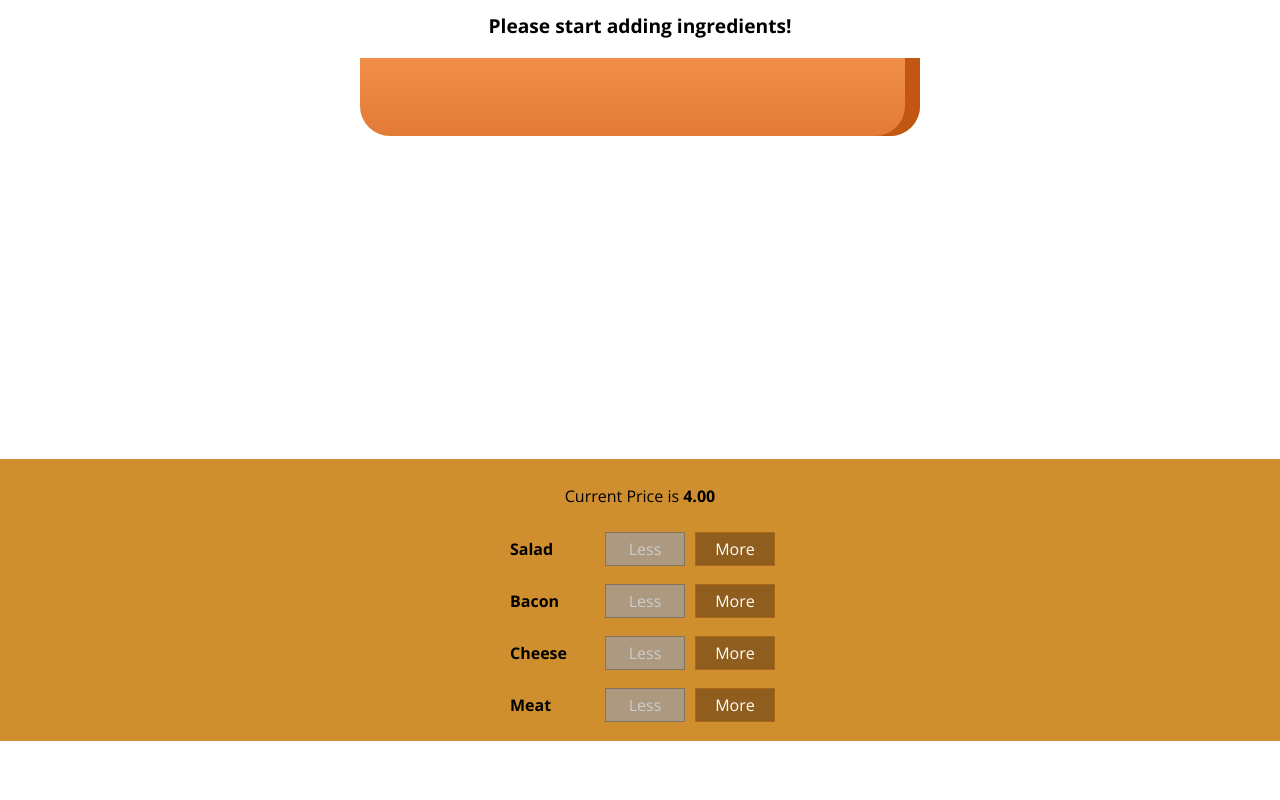
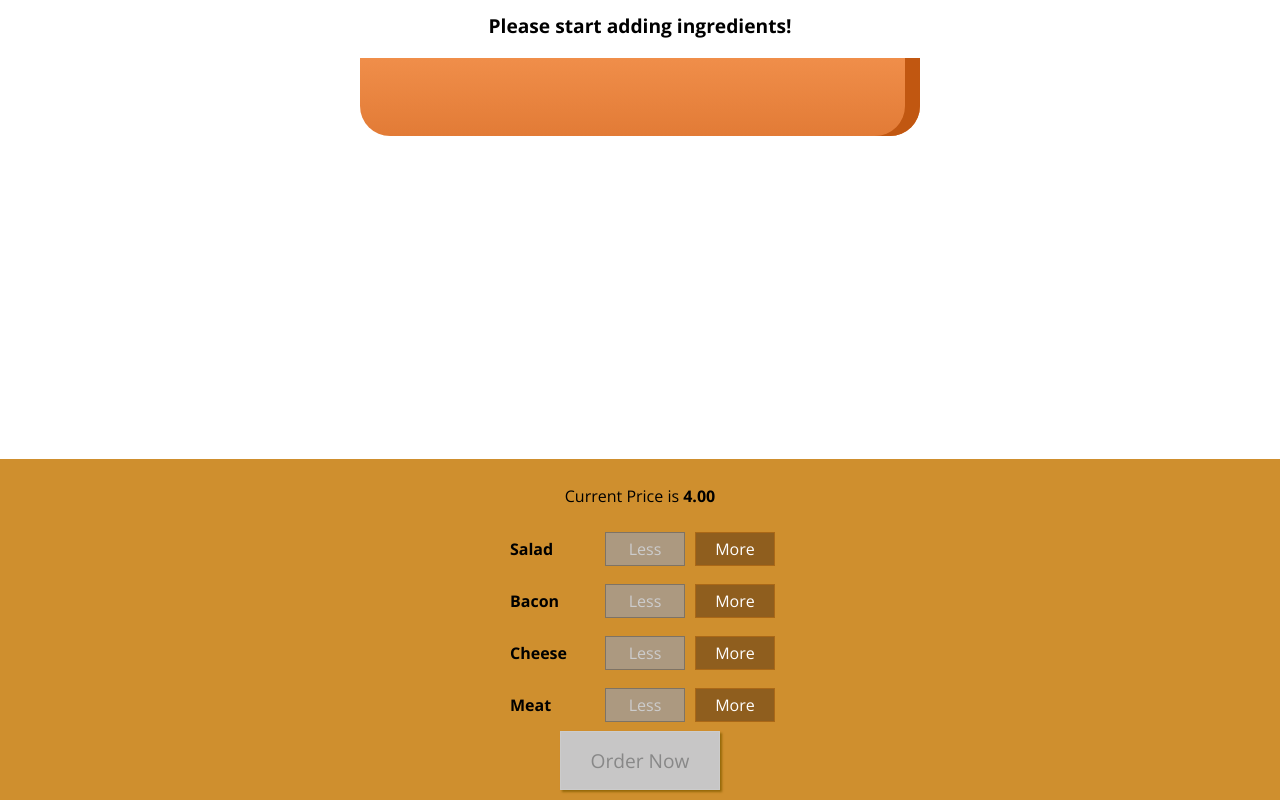
Before and after one commit to webdevabhi/react-burger-builder, a React app: page / in a window 1280 px wide. Shown: the part 179-979 px from the top of the page. Before the commit the page ends 920 px from the top, so only its background shows below. Built offline with nearby package versions, Linux system fonts and the light colour scheme.

Commit message:
Order now Button

```diff
--- a/src/components/Burger/BuildControls/BuildControls.css
+++ b/src/components/Burger/BuildControls/BuildControls.css
@@ -8,3 +8,45 @@
 	margin: auto;
 	padding: 10px 0;
 }
+
+.OrderButton {
+	background-color: #DAD735;
+	outline: none;
+	cursor: pointer;
+	border: 1px solid #966909;
+	color: #966909;
+	font-family: inherit;
+	font-size: 1.2em;
+	padding: 15px 30px;
+	box-shadow: 2px 2px 2px #966909;
+}
+
+.OrderButton:hover,
+.OrderButton:active {
+	background-color: #A0DB41;
+	border: 1px solid #966909;
+	color: #966909;
+}
+
+.OrderButton:disabled {
+	background-color: #C7C6C6;
+	cursor: not-allowed;
+	border: 1px solid #ccc;
+	color: #888888;
+}
+
+.OrderButton:not(:disabled) {
+	animation: enable 0.3s linear;
+}
+
+@keyframes enable {
+	0% {
+		transform: scale(1);
+	}
+	60% {
+		transform: scale(1.1);
+	}
+	100% {
+		transform: scale(1);
+	}
+}
--- a/src/components/Burger/BuildControls/BuildControls.js
+++ b/src/components/Burger/BuildControls/BuildControls.js
@@ -21,6 +21,9 @@
         removed={() => props.ingredientRemoved(ctrl.type)}
         disabled={props.disabled[ctrl.type]} />
     ))}
+    <button
+      className={classes.OrderButton}
+      disabled={!props.purchasable}>Order Now</button>
   </div>
 );
 
--- a/src/containers/BurgerBuilder/BurgerBuilder.js
+++ b/src/containers/BurgerBuilder/BurgerBuilder.js
@@ -19,7 +19,21 @@
       cheese: 0,
       meat: 0
     },
-    totalPrice : 4
+    totalPrice : 4,
+    purchasable: false
+  }
+
+  updatePurchaseState(ingredients) {
+    const sum = Object.keys(ingredients)
+      .map(igKey => {
+        return ingredients[igKey];
+      })
+      .reduce((sum, el) => {
+        return sum + el;
+      }, 0);
+
+      console.log(sum);
+    this.setState({purchasable: sum > 0});
   }
 
   addIngredientsHandler = (type) => {
@@ -34,12 +48,11 @@
     const oldPrice = this.state.totalPrice;
     const newPrice = oldPrice + priceAddition;
 
-    console.log(updatedIngredients);
-
     this.setState({
       totalPrice: newPrice,
       ingredients: updatedIngredients
-    })
+    });
+    this.updatePurchaseState(updatedIngredients);
   }
 
   removeIngredientsHandler = (type) => {
@@ -62,7 +75,8 @@
     this.setState({
       totalPrice: newPrice,
       ingredients: updatedIngredients
-    })
+    });
+    this.updatePurchaseState(updatedIngredients);
   }
 
   render() {
@@ -80,6 +94,7 @@
           ingredientAdded={this.addIngredientsHandler}
           ingredientRemoved={this.removeIngredientsHandler}
           disabled={disbaledInfo}
+          purchasable={this.state.purchasable}
           price={this.state.totalPrice} />
       </Aux>
     );
```
